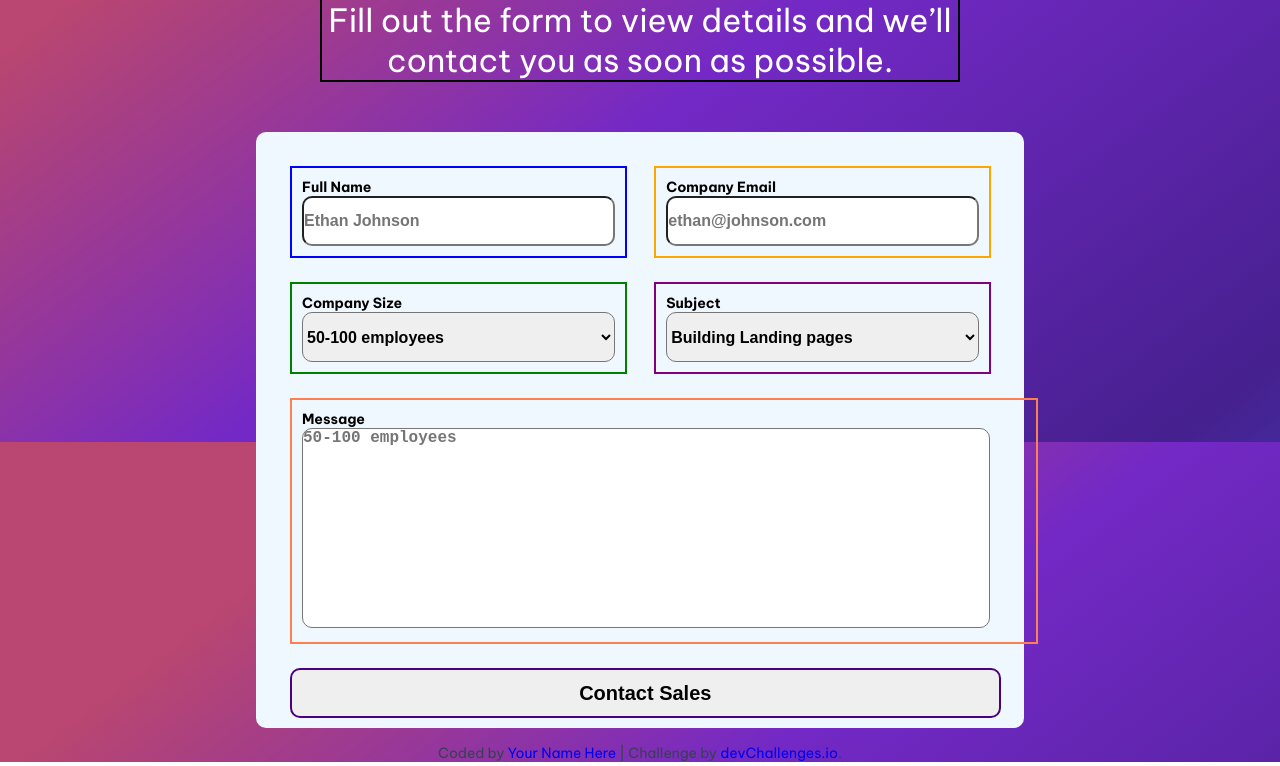
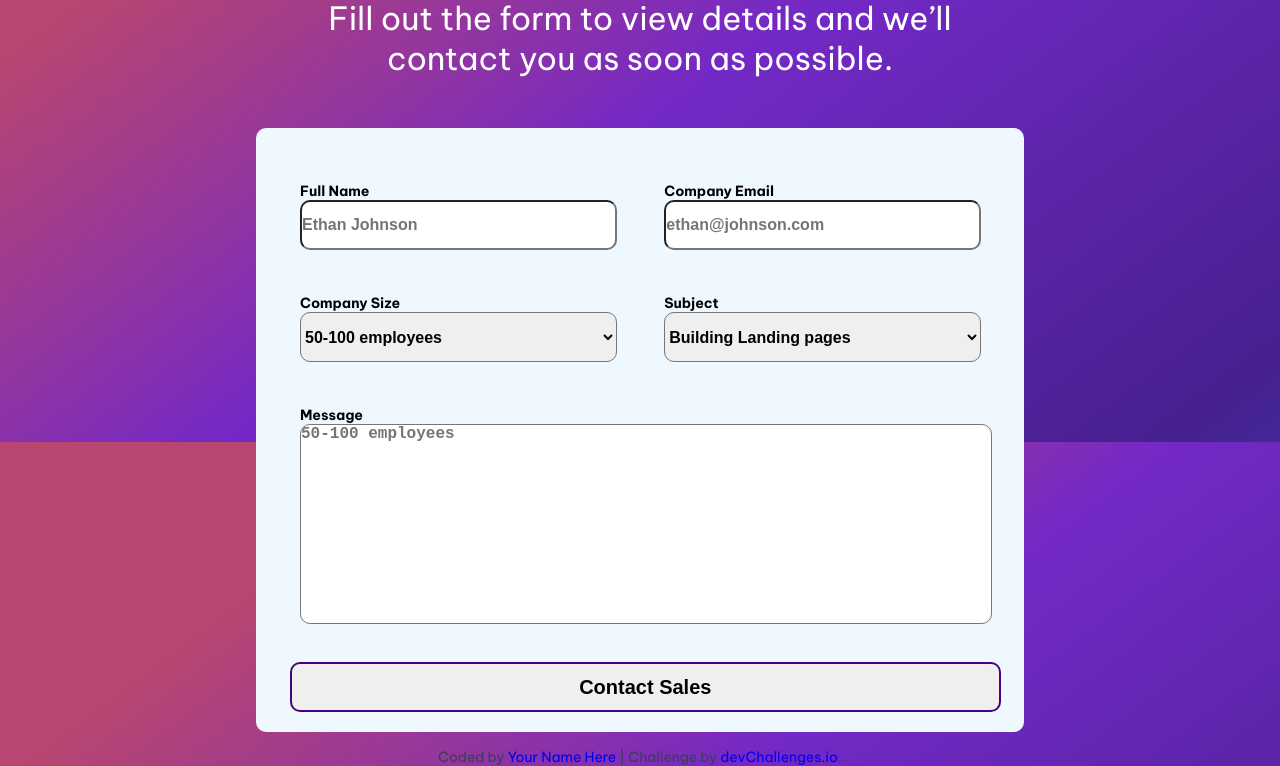
Before and after one commit to ks9927/Contact-Page-Challenge, a plain HTML site: page contact-page-master/index.html in a window 1280 px wide. Shown: the part 278-1044 px from the top of the page. Drawn offline with Linux system fonts and the light colour scheme.

Commit message:
changed wrapper padding and removed borders

```diff
--- a/contact-page-master/styles.css
+++ b/contact-page-master/styles.css
@@ -22,7 +22,6 @@ body {
   margin: auto;
   margin-bottom: 50px;
   text-wrap: wrap;
-  border: solid 2px black;
   width: 50%;
 }
 
@@ -40,7 +39,7 @@ body {
   max-width: 60%;
   max-height: 200%;
   margin: auto;
-  padding: 10px;
+  padding: 20px 10px;
   border-radius: 10px;
 }
 
@@ -86,29 +85,7 @@ textarea::placeholder {
 
 }
 
-.name-info {
-  border: solid 2px blue;
-
-}
-
-.email-info {
-  border: solid 2px orange;
-
-}
-
-.size-info {
-  border: solid 2px green;
-
-}
-
-.subject-info {
-  border: solid 2px purple;
-
-
-}
-
 .wrapper .message-info {
-  border: solid 2px coral;
   display: block;
   width: 100%;
   margin-bottom: 24px;
```
